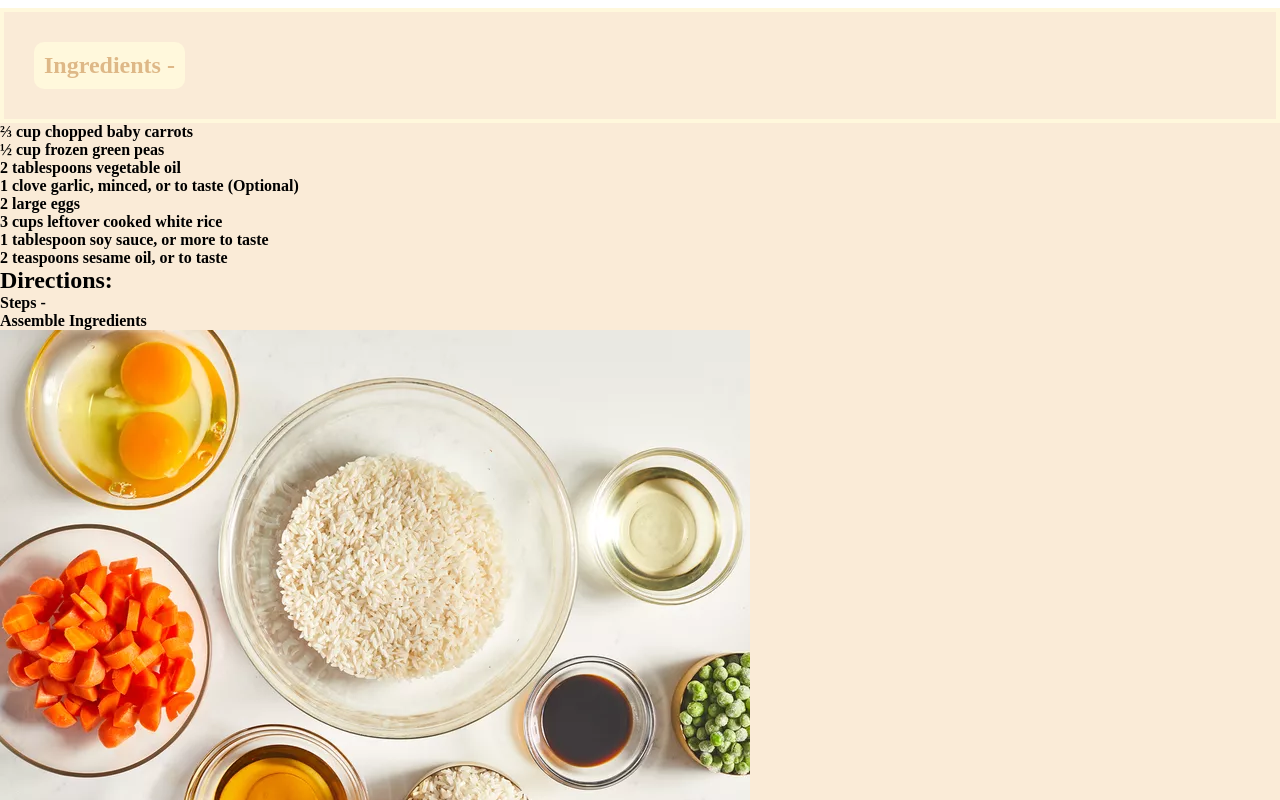
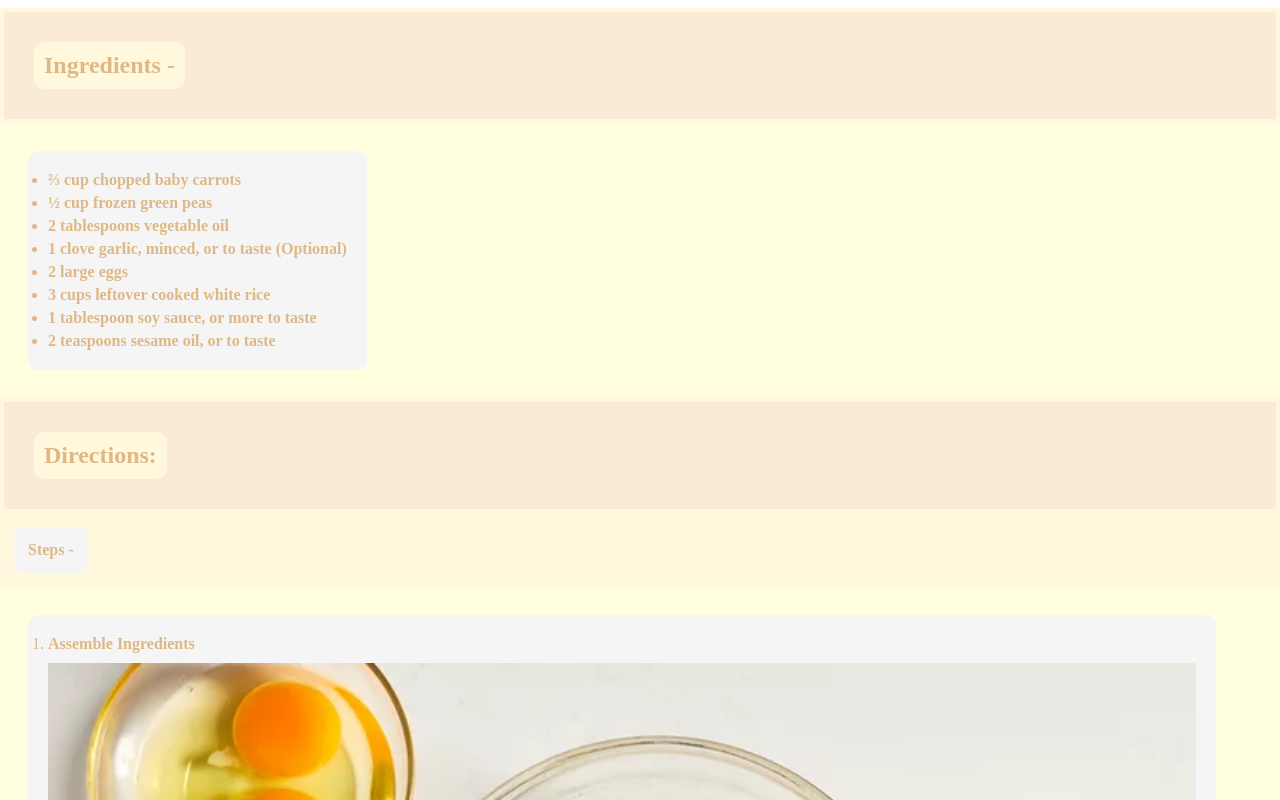
Before and after one commit to r3memb3rCreed/odin-recipes, a plain HTML site: page recipes/fried-rice.html in a window 1280 px wide. Shown: the part 800-1600 px from the top of the page. Drawn offline with Linux system fonts and the light colour scheme.

Commit message:
More improvements...

```diff
--- a/recipes/fried-rice.html
+++ b/recipes/fried-rice.html
@@ -99,62 +99,96 @@
 
             <div class="contain-ingredients-header-rice">
 
-                <h2 class="ingredients-rice">Ingredients -</h2>
+                <h2 class="ingredients-header-rice">Ingredients -</h2>
 
             </div>
 
+            <div class="ingredients-rice">
+
                 <ul class="rice-list">
+
 
                     <li><strong>⅔ cup chopped baby carrots</strong></li>
 
+
                     <li><strong>½ cup frozen green peas</strong></li>
+
 
                     <li><strong>2 tablespoons vegetable oil</strong></li>
 
+
                     <li><strong>1 clove garlic, minced, or to taste (Optional)</strong></li>
+
 
                     <li><strong>2 large eggs</strong></li>
 
+
                     <li><strong>3 cups leftover cooked white rice</strong></li>
+
 
                     <li><strong>1 tablespoon soy sauce, or more to taste</strong></li>
 
+
                     <li><strong>2 teaspoons sesame oil, or to taste</strong></li>
+
 
                 </ul>
 
+            </div>
+
+            <div class="directions-header-rice">
 
                 <h2 class="directions-rice">Directions:</h2>
 
+            </div>
 
-            <h4 class="rice-list">Steps -</h4>
+            <div class="steps-header-container">
 
+                <h4 class="steps-header">Steps -</h4>
+
+            </div>
+
+            <div class="directions-container">
 
                 <ol class="rice-list">
 
+
                     <li><strong>Assemble Ingredients</strong></li>
+
 
                     <img src ="../recipes/stp1.webp">
 
+
                     <li><strong>Place carrots in a small saucepan and cover with water. Bring to a low boil and cook for 3 to 5 minutes. Stir in peas, then immediately drain in a colander.</strong></li>
+
 
                     <img src ="../recipes/stp2.webp">
 
+
                     <li><strong>Heat a wok over high heat. Pour in vegetable oil, then stir in carrots, peas, and garlic; cook for about 30 seconds. Add eggs; stir quickly to scramble eggs with vegetables.</strong></li>
+
 
                     <img src = "../recipes/stp3.webp">
 
+
                     <li><strong>Stir in cooked rice. Add soy sauce and toss rice to coat. Drizzle with sesame oil and toss again.</strong></li>
+
 
                     <img src="../recipes/stp4.webp">
 
+
                     <li><strong>Serve hot and enjoy!</strong></li>
 
+
                     <img src="../recipes/stp5.webp">
+
+
 
                 </ol>
 
             </div>
 
+        </div>
+
     </body>
 </html>
--- a/recipes/style.css
+++ b/recipes/style.css
@@ -355,19 +355,84 @@
 .contain-bottom-rice {
     display: flex;
     flex-direction: column;
-    background-color: antiquewhite;
 }
 
 .contain-bottom-rice .contain-ingredients-header-rice {
     display: flex;
     padding: 30px;
     border: 4px solid cornsilk;
+    background-color: antiquewhite;
 }
 
-.ingredients-rice {
+.ingredients-header-rice {
     display: flex;
     padding: 10px;
     background-color: cornsilk;
     color: burlywood;
     border-radius: 10px;
 }
+
+.contain-bottom-rice .ingredients-rice {
+    display: flex;
+    padding: 28px;
+    background-color:lightyellow;
+}
+
+.ingredients-rice .rice-list {
+    display: flex;
+    flex-direction: column;
+    border-radius: 10px;
+    padding: 20px;
+    gap: 5px;
+    background-color: whitesmoke;
+    color:burlywood;
+}
+
+.contain-bottom-rice .directions-header-rice {
+    display: flex;
+    padding: 30px;
+    border: 4px solid cornsilk;
+    background-color: antiquewhite;
+}
+
+.directions-rice {
+    display: flex;
+    padding: 10px;
+    background-color: cornsilk;
+    color: burlywood;
+    border-radius: 10px;
+}
+
+.contain-bottom-rice .steps-header-container {
+    display: flex;
+    color: burlywood;
+    padding: 14px;
+    font-weight: bolder;
+    background-color: cornsilk;
+}
+
+.steps-header {
+    display: flex;
+    padding: 14px;
+    border-radius: 10px;
+    background-color:whitesmoke;
+}
+
+.contain-bottom-rice .directions-container {
+    display: flex;
+    background-color: lightyellow;
+    padding: 28px;
+}
+
+.directions-container .rice-list {
+    display: flex;
+    flex-direction: column;
+    border-radius: 10px;
+    padding: 20px;
+    gap: 10px;
+    background-color: whitesmoke;
+    color:burlywood;
+}
+
+
+/* Spaghetti Pasta Page */
```
Lines whose indentation alone changed are shown as unchanged.
